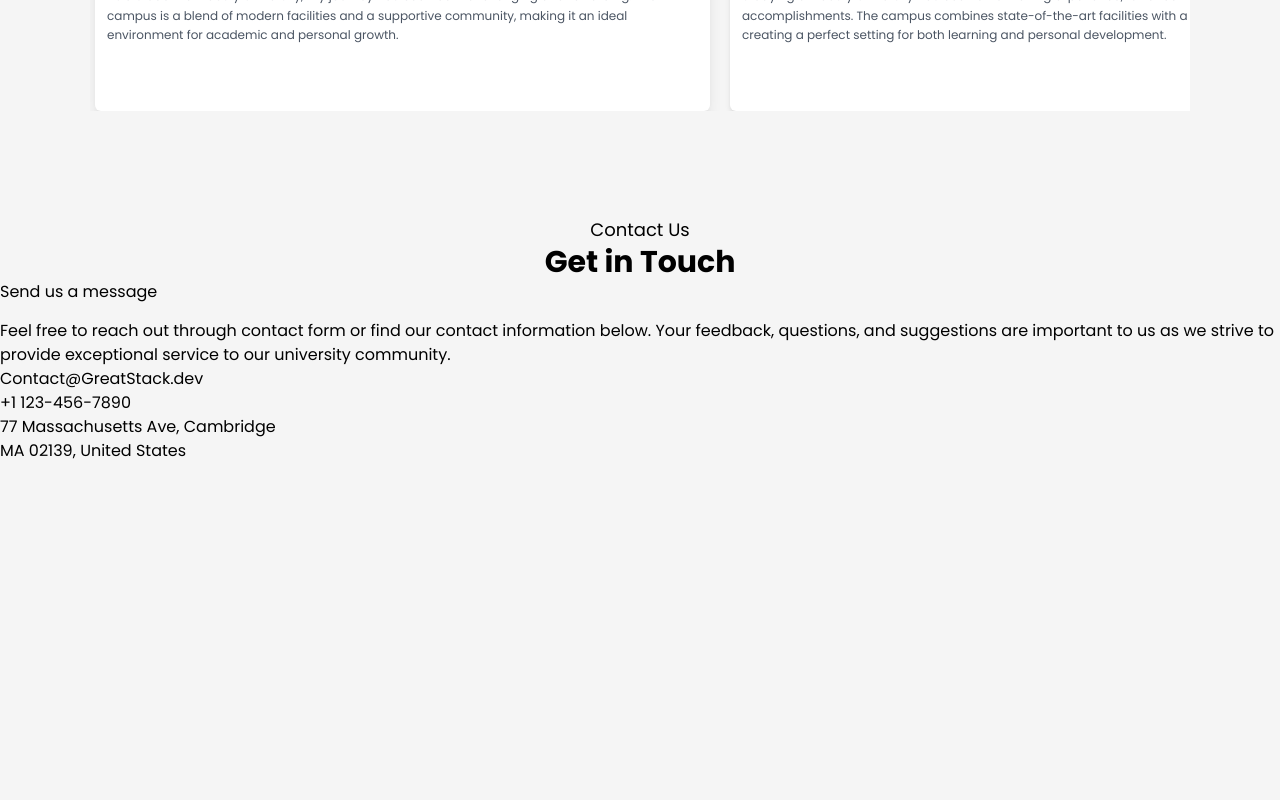
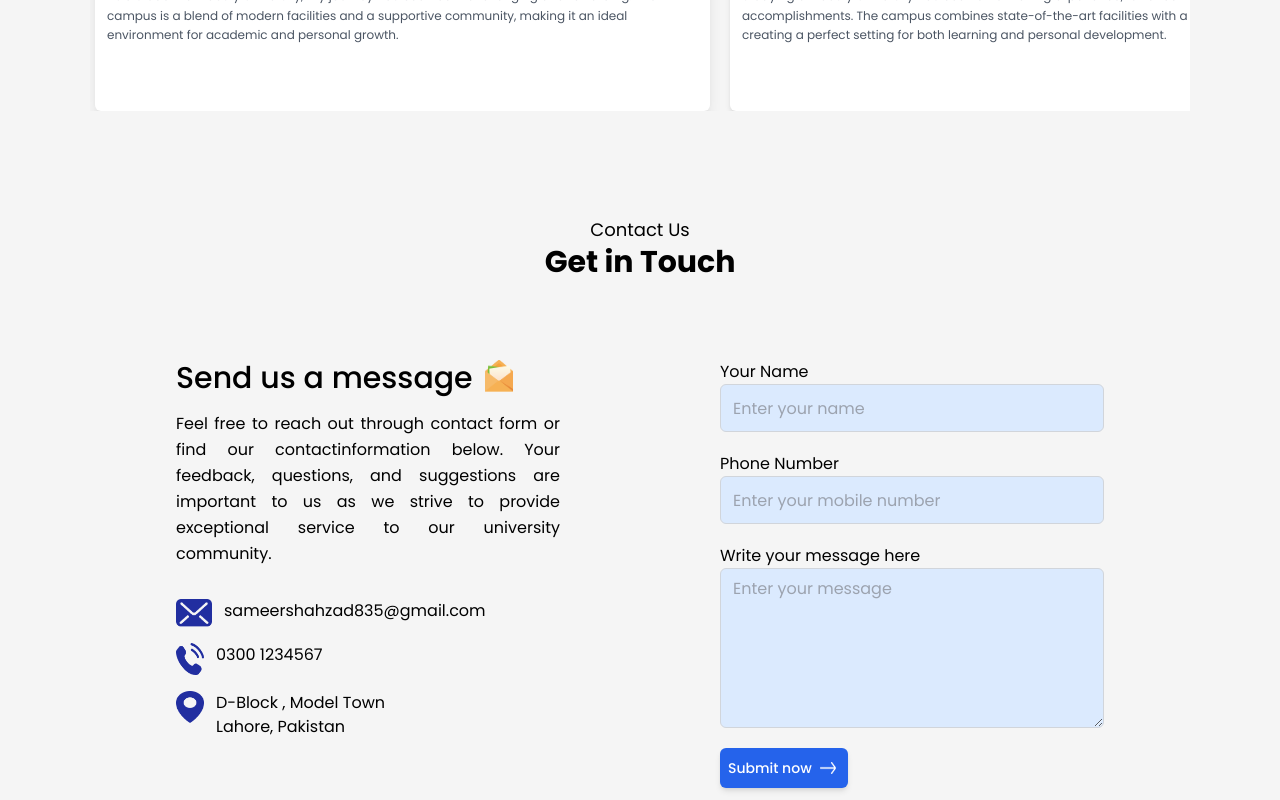
Before and after one commit to Sameer-Shahzad/react-university-website, a React (Vite) app in the folder university-website/: page / in a window 1280 px wide. Shown: the part 3086-3886 px from the top of the page. Before the commit the page ends 3549 px from the top, so only its background shows below. Built offline with nearby package versions, Linux system fonts and the light colour scheme.

Commit message:
sixth commit

```diff
--- a/university-website/src/Components/Contact/Contacts.jsx
+++ b/university-website/src/Components/Contact/Contacts.jsx
@@ -1,18 +1,40 @@
 import React from 'react'
+import msg_icon from '../../assets/msg-icon.png'
+import mail_icon from '../../assets/mail-icon.png'
+import phone_icon from '../../assets/phone-icon.png'
+import location_icon from '../../assets/location-icon.png'
+import white_arrow from '../../assets/white-arrow.png'
 
 const Contacts = () => {
   return (
-     <div className='contact'>
+     <div className='contact mt-20 justify-center flex gap-40'>
       <div className='contact-col'>
-        <h3>Send us a message</h3>
-        <p>Feel free to reach out through contact form or find our contact information below. Your feedback, questions, and suggestions are important to us as we strive to provide exceptional service to our university community.</p>
-        <ul>
-          <li>Contact@GreatStack.dev</li>
-          <li>+1 123-456-7890</li>
-          <li>77 Massachusetts Ave, Cambridge<br/> MA 02139, United States</li>
+        <h3 className="flex font-medium text-3xl gap-3">Send us a message <img className="h-8 w-7" src={msg_icon} alt="" /></h3>
+        <p className="w-96 text-justify leading-relaxed">Feel free to reach out through contact form or find our contactinformation below. Your feedback, questions, and suggestions are important to us as we strive to provide exceptional service to our university community.</p>
+        <ul className="pt-4">
+          <li className="flex gap-3 pt-4"><img className="h-7 w-9" src={mail_icon} alt="" />sameershahzad835@gmail.com</li>
+          <li className="flex gap-3 pt-4"><img className="h-8 w-7" src={phone_icon} alt="" />0300 1234567</li>
+          <li className="flex gap-3 pt-4 pb-5"><img className="h-8 w-7" src={location_icon} alt="" />D-Block , Model Town<br/> Lahore, Pakistan</li>
         </ul>
       </div>
-      <div className='contact-col'></div>
+      <div className='contact-col'>
+        <form className="flex flex-col">
+          <label className="text-md" for="name">Your Name</label>
+          <input className="bg-blue-100 h-12 w-96 rounded-md pl-3 border border-gray-300 focus:outline-none focus:border-blue-800" type="text" id="name" name="name" placeholder="Enter your name" required />
+
+          <label className="text-md pt-5" for="phone">Phone Number</label>
+          <input className="bg-blue-100 h-12 w-96 rounded-md pl-3 border border-gray-300 focus:outline-none focus:border-blue-800" type="tel" id="phone" name="phone" placeholder="Enter your mobile number" required />
+
+          <label className="pt-5 " for="message">Write your message here</label>
+          <textarea className="bg-blue-100 h-40 w-96 rounded-md pl-3 pt-2 border border-gray-300 focus:outline-none focus:border-blue-800" id="message" name="message" rows="6" placeholder="Enter your message" required></textarea>
+
+         <button type="submit" className="flex mt-5 mb-3 items-center gap-2 bg-blue-600 text-white text-sm font-medium px-2 py-2 w-32 h-10 rounded-3xl rounded-md shadow-md hover:bg-blue-700 transition">Submit now<img src={white_arrow} alt="" className="w-4 h-3" /></button>
+
+        </form>
+
+        {/* <span>sending</span> */}
+
+      </div>
     </div>
   )
 }
```
